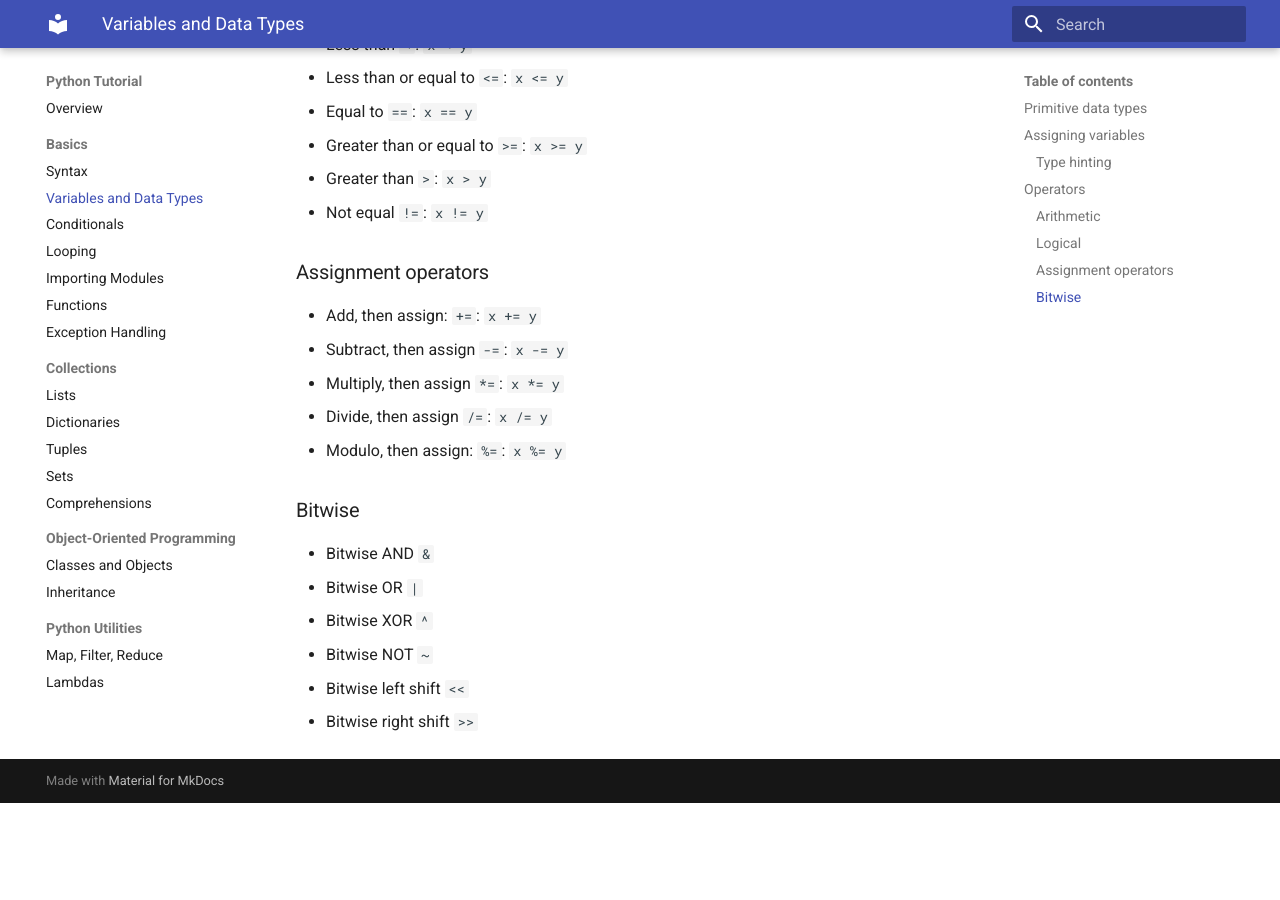
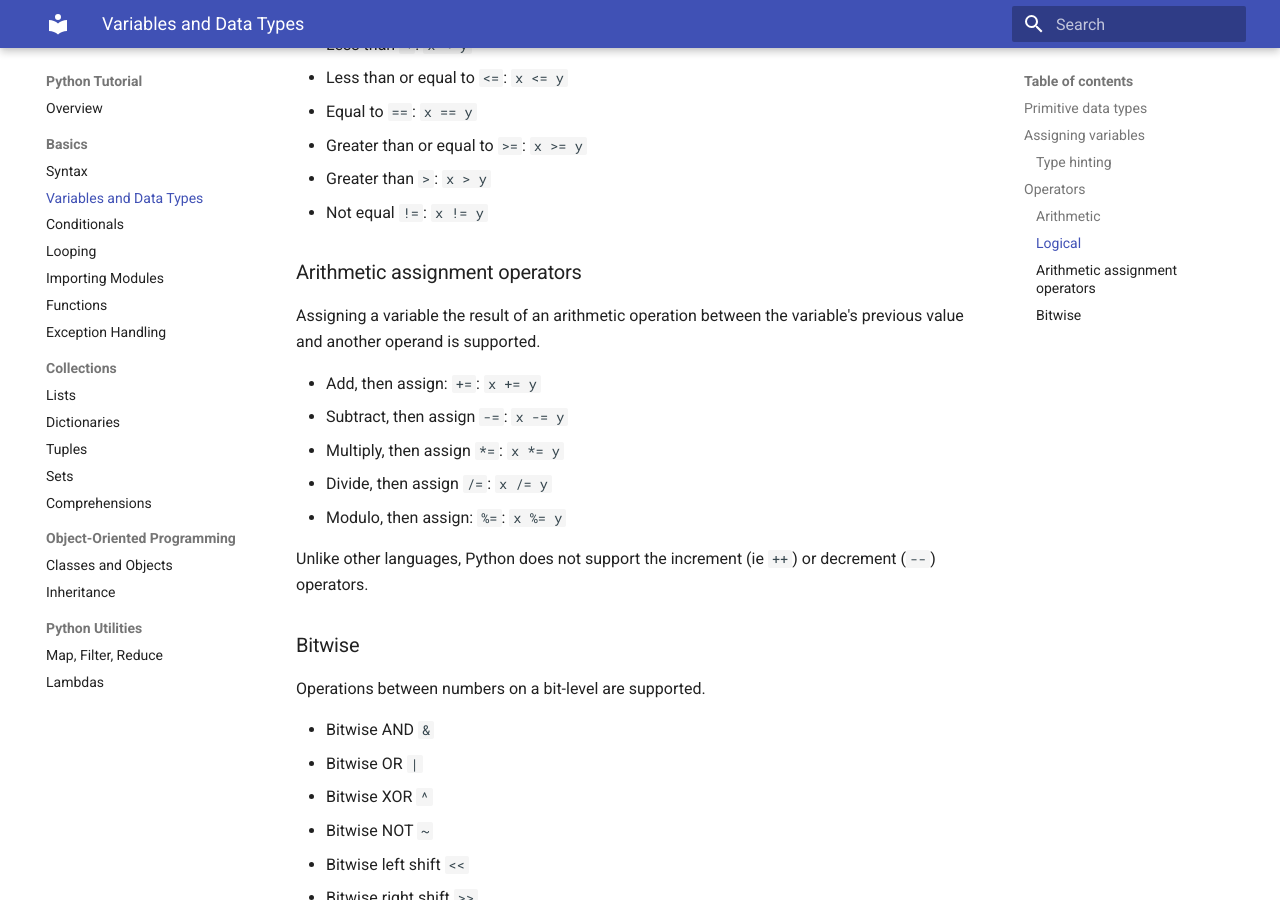
Before and after one commit to justinjoco/python-tutorial, an MkDocs documentation site: the page built from docs/basics/vars.md, in a window 1280 px wide and 900 px high, scrolled down 1458 px. Built offline with MkDocs 1.6.1 and Material for MkDocs 9.7.7, drawn with Linux system fonts in a browser that asks for light colours; before the commit the page ends 2261 px from its top, so only the background shows below that.

Commit message:
finished vars page

```diff
--- a/docs/basics/vars.md
+++ b/docs/basics/vars.md
@@ -47,7 +47,8 @@ Comparison operators between two operands are supported
 - Greater than `>`: `x > y`
 - Not equal `!=`: `x != y`
 
-### Assignment operators
+### Arithmetic assignment operators
+Assigning a variable the result of an arithmetic operation between the variable's previous value and another operand is supported.
 
 - Add, then assign: `+=`: `x += y`
 - Subtract, then assign `-=`: `x -= y`
@@ -55,7 +56,9 @@ Comparison operators between two operands are supported
 - Divide, then assign `/=`: `x /= y`
 - Modulo, then assign: `%=`: `x %= y`
 
+Unlike other languages, Python does not support the increment (ie `++`) or decrement (`--`) operators.
 ### Bitwise
+Operations between numbers on a bit-level are supported.
 
 - Bitwise AND `&`
 - Bitwise OR `|`
```
